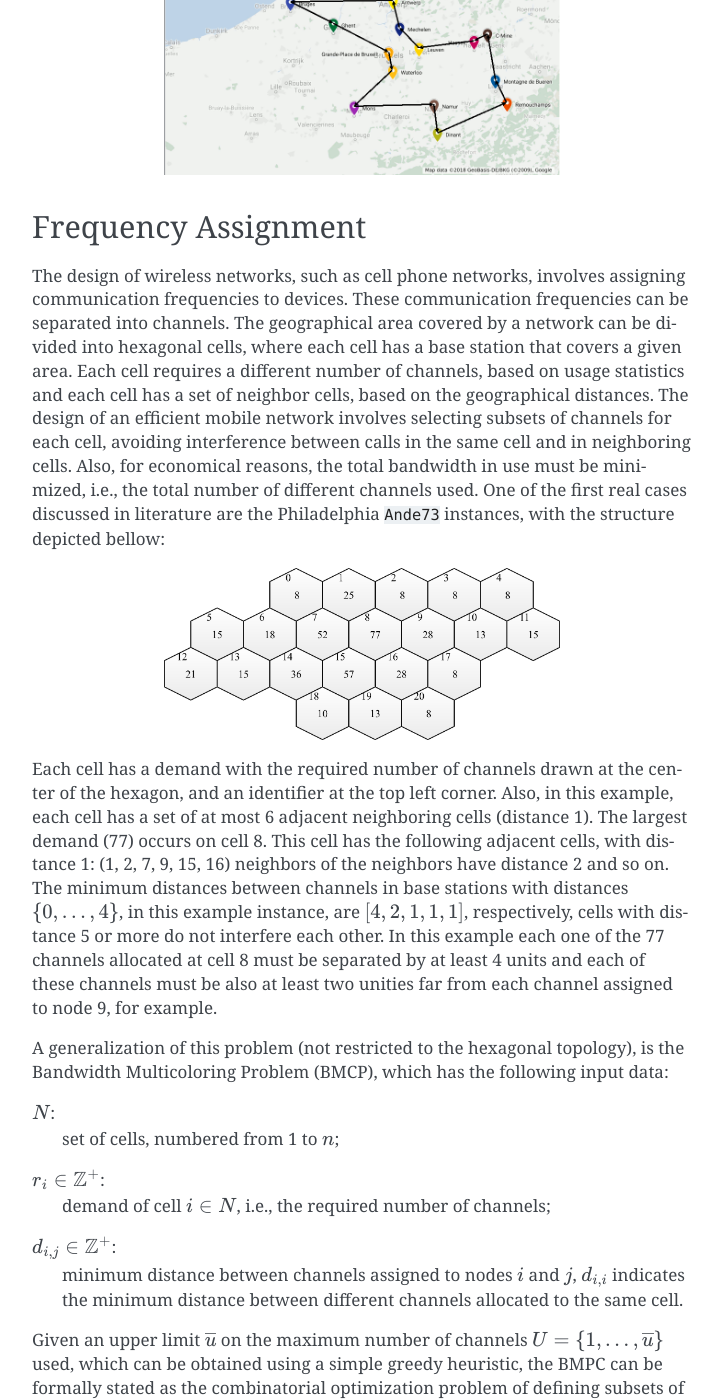
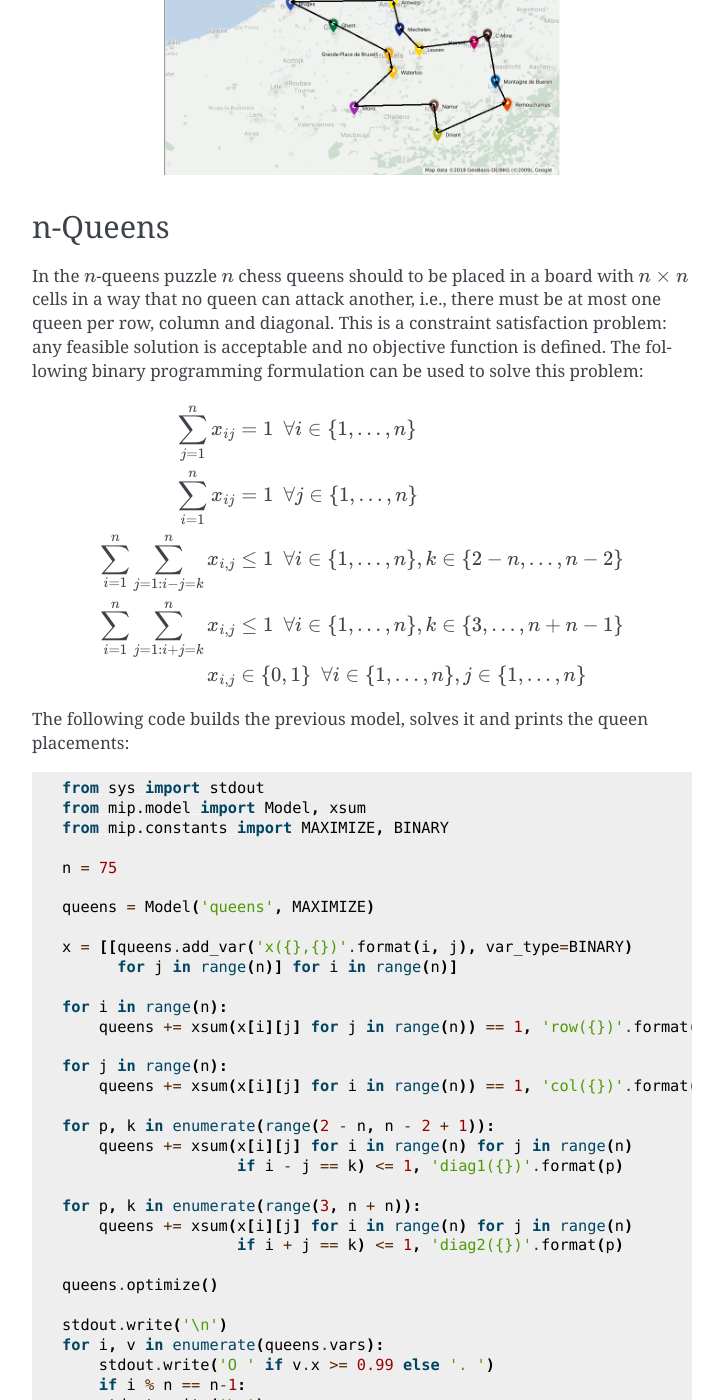
Before and after one commit to coin-or/python-mip, a Sphinx documentation site: the page built from docs/examples.rst, in a window 1280 px wide and 1400 px high, scrolled down 3973 px. Shown: the whole window, without its empty margins (388-1111 px from the left). Built offline with Sphinx 7.4.7, drawn with Linux system fonts in a browser that asks for light colours; cross-references to code outside the pages are shown as plain code; some of the changed text lies outside the part shown.

Commit message:
n-queens example
Former-commit-id: 0be324399641bffe9a483a70db12f32ed96639d6

```diff
--- a/docs/examples.rst
+++ b/docs/examples.rst
@@ -176,6 +176,63 @@ trip has length 547 and is depicted bellow:
 .. image:: ./images/belgium-tourism-14-opt-547.png
     :width: 60%
     :align: center
+
+n-Queens
+--------
+
+In the :math:`n`-queens puzzle :math:`n` chess queens should to be placed in a
+board with :math:`n\times n` cells in a way that no queen can attack another,
+i.e., there must be at most one queen per row, column and diagonal. This is a
+constraint satisfaction problem: any feasible solution is acceptable and no
+objective function is defined. The following binary programming formulation
+can be used to solve this problem:
+
+.. math::
+
+    \sum_{j=1}^{n} x_{ij} & = 1 \,\,\, \forall i \in \{1, \ldots, n\}  \\
+    \sum_{i=1}^{n} x_{ij} & = 1 \,\,\, \forall j \in \{1, \ldots, n\}  \\
+    \sum_{i=1}^n \sum_{j=1 : i-j=k}^{n} x_{i,j} & \leq 1 \,\,\, \forall i \in \{1, \ldots, n\} ,  k \in \{2-n, \ldots, n-2\}  \\
+    \sum_{i=1}^n \sum_{j=1 : i+j=k}^{n} x_{i,j} & \leq 1 \,\,\, \forall i \in \{1, \ldots, n\} ,  k \in \{3, \ldots, n+n-1\}  \\
+    x_{i,j} & \in \{0, 1\} \,\,\, \forall i\in \{1, \ldots, n\}, j\in \{1, \ldots, n\}
+
+The following code builds the previous model, solves it and prints the queen placements:
+
+.. code-block:: python
+
+    from sys import stdout
+    from mip.model import Model, xsum
+    from mip.constants import MAXIMIZE, BINARY
+
+    n = 75
+
+    queens = Model('queens', MAXIMIZE)
+
+    x = [[queens.add_var('x({},{})'.format(i, j), var_type=BINARY)
+          for j in range(n)] for i in range(n)]
+
+    for i in range(n):
+        queens += xsum(x[i][j] for j in range(n)) == 1, 'row({})'.format(i)
+
+    for j in range(n):
+        queens += xsum(x[i][j] for i in range(n)) == 1, 'col({})'.format(j)
+
+    for p, k in enumerate(range(2 - n, n - 2 + 1)):
+        queens += xsum(x[i][j] for i in range(n) for j in range(n)
+                       if i - j == k) <= 1, 'diag1({})'.format(p)
+
+    for p, k in enumerate(range(3, n + n)):
+        queens += xsum(x[i][j] for i in range(n) for j in range(n)
+                       if i + j == k) <= 1, 'diag2({})'.format(p)
+
+    queens.optimize()
+
+    stdout.write('\n')
+    for i, v in enumerate(queens.vars):
+        stdout.write('O ' if v.x >= 0.99 else '. ')
+        if i % n == n-1:
+        stdout.write('\n')
+
+
 
 
 Frequency Assignment
```
Also changed, not shown: docs/quickstart.rst (+6 -2 lines), 1 other file.
